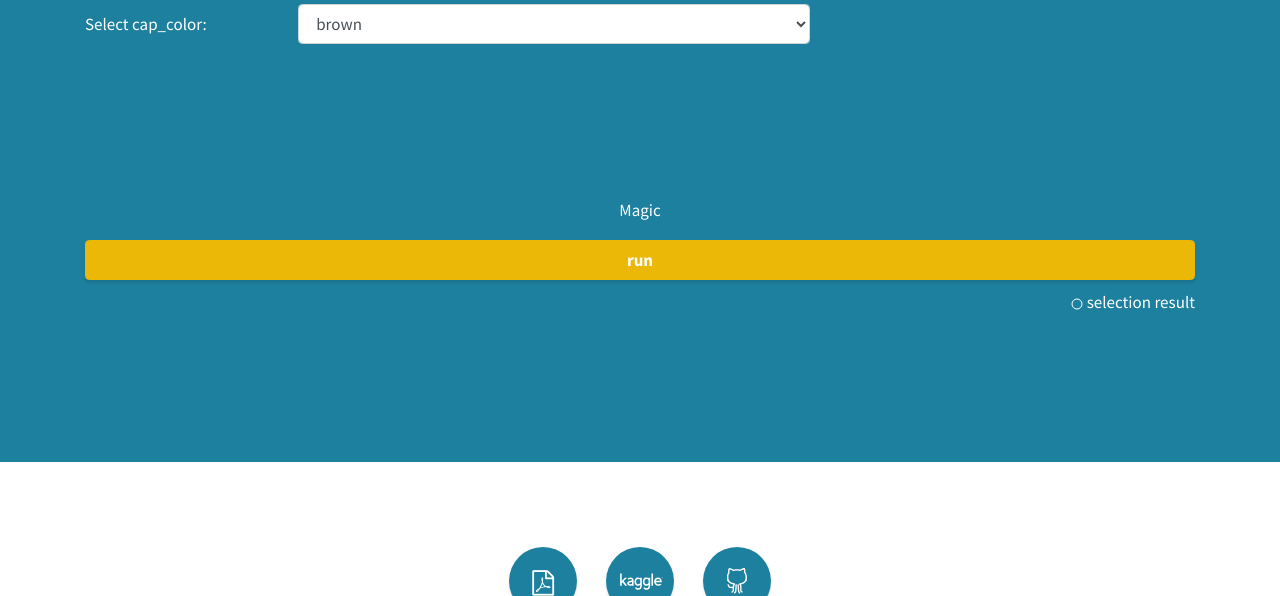
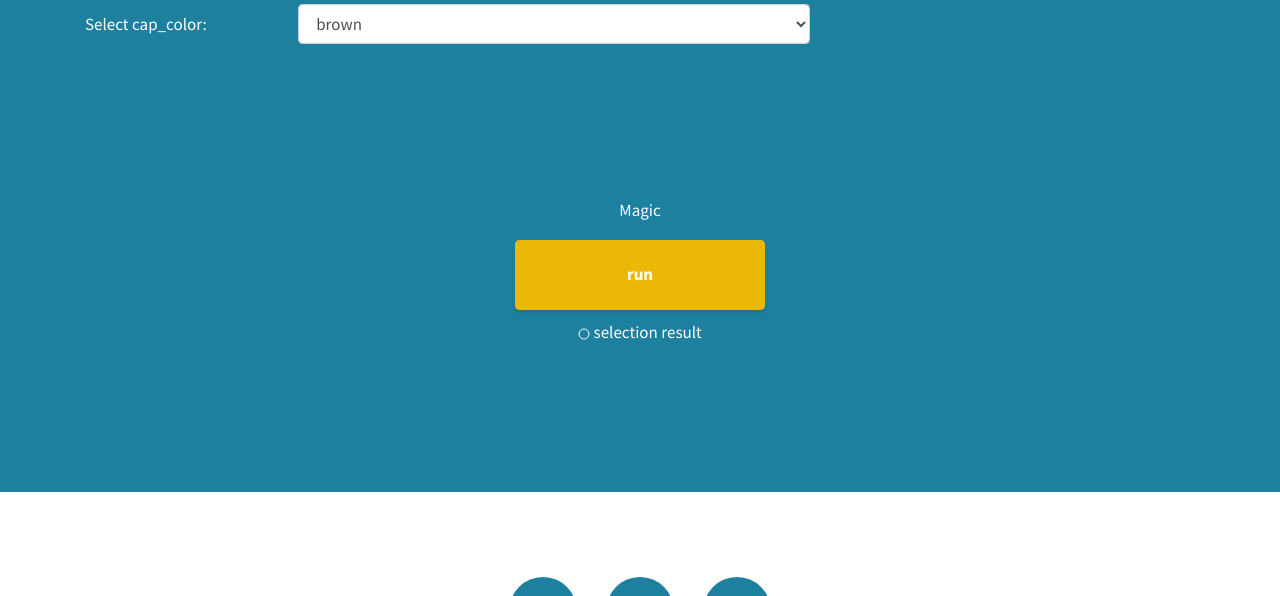
Before and after one commit to ds18b20/Mushroom, a Flask app: page / in a window 1280 px wide. Shown: the part 1307-1903 px from the top of the page. Run offline with Flask 2, Linux system fonts and the light colour scheme; some libraries are stand-ins or nearby versions.

Commit message:
2018-12-01 make run button more beautiful

```diff
--- a/static/css/app.css
+++ b/static/css/app.css
@@ -6,6 +6,14 @@ html {
  }
  #services {
  	height: auto;
+ }
+ #run_button {
+ 	width: 250px;
+ 	height: 70px;
+ 	margin: auto;
+ }
+ #show_hide_results {
+ 	text-align: center;
  }
 /* header color: grey */
 .masthead {
```
